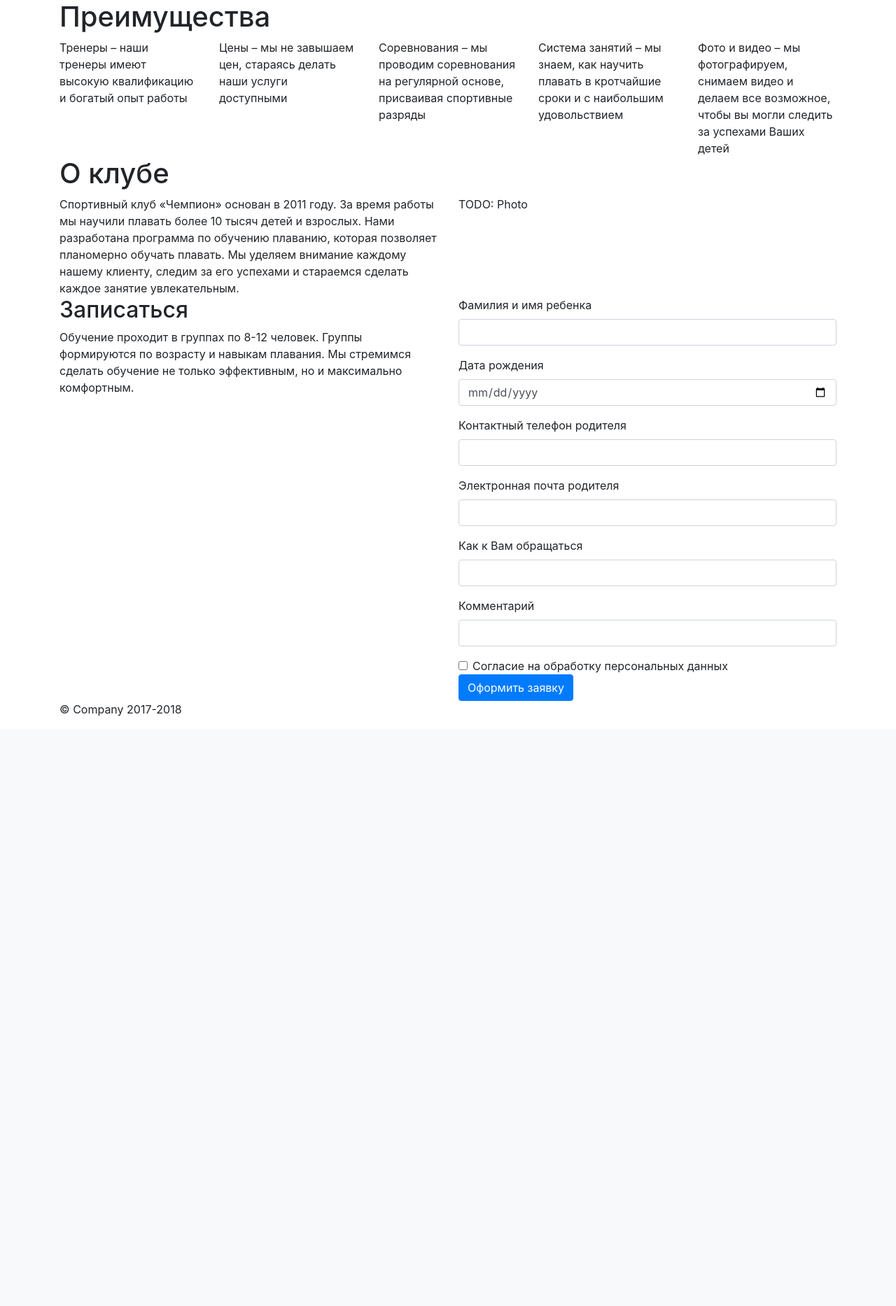
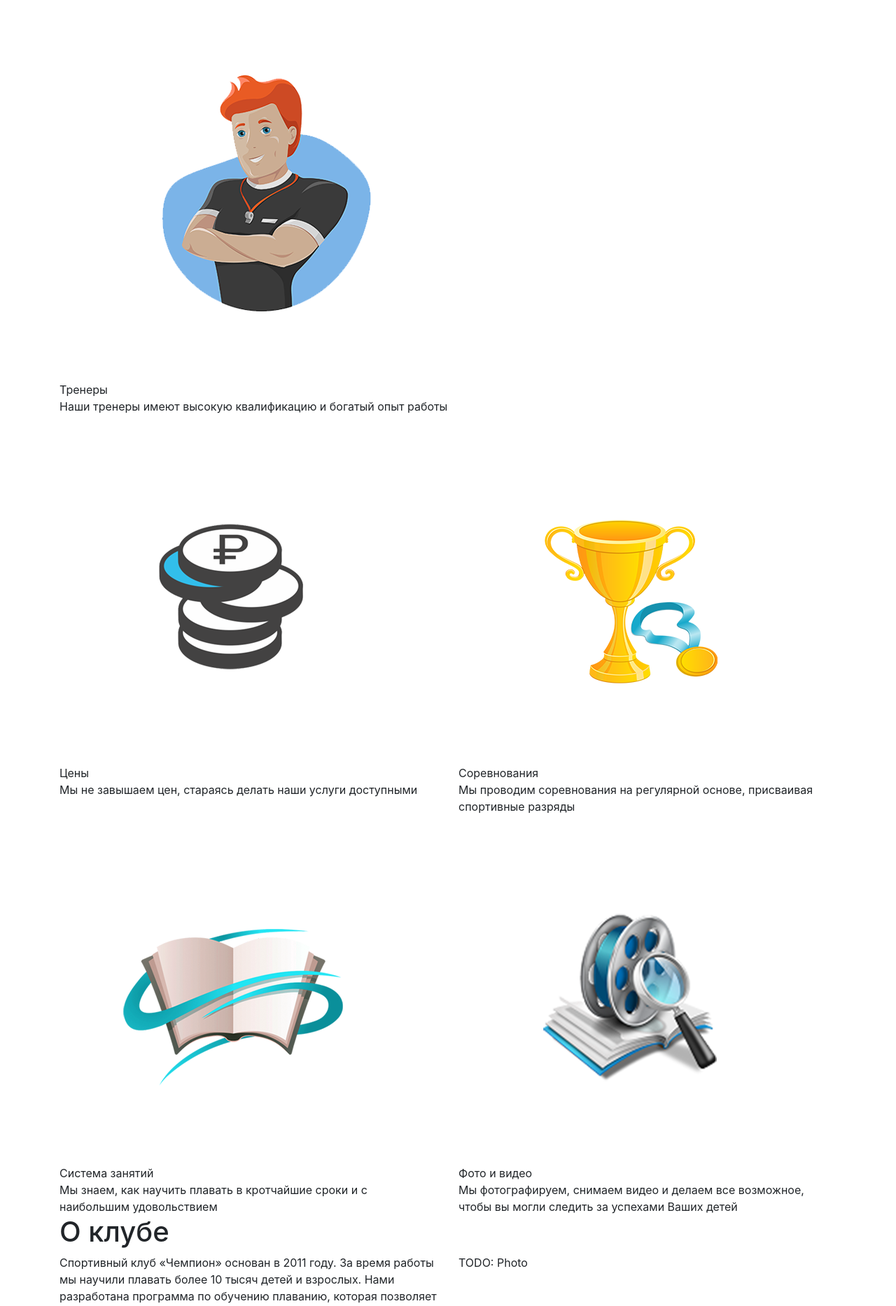
Before and after one commit to arusakov/champion, a Django app: page / in a window 1280 px wide. Shown: the part 56-1923 px from the top of the page at 70% size. Before the commit the page ends 1080 px from the top, so only its background shows below. Run offline with Django 3.2, Linux system fonts and the light colour scheme; some libraries are stand-ins or nearby versions.

Commit message:
Logos for advantages

```diff
--- a/promo/templates/index.html
+++ b/promo/templates/index.html
@@ -1,3 +1,4 @@
+{% load static %}
 <!doctype html>
 <html lang="en">
   <head>
@@ -15,28 +16,47 @@
   <body>
     <nav class="navbar navbar-light bg-light">
       <a class="navbar-brand" href="#">
-        <img src="/static/brand.png" width="30" height="30" class="d-inline-block align-top" alt="">
+        <img src="{% static '/images/brand.png' %}" width="30" height="30" class="d-inline-block align-top" alt="">
         СК «Чемпион»
       </a>
     </nav>
 
     <div class="container">
-      <h1>Преимущества</h1>
       <div class="row">
         <div class="col">
-          Тренеры – наши тренеры имеют высокую квалификацию и богатый опыт работы
+          <img class="advantage-logo" src="{% static '/images/advantages/trainers.png' %}">
+          <div class="advantage-title">Тренеры</div>
+          <div class="advantage-description">
+            Наши тренеры имеют высокую квалификацию и богатый опыт работы
+          </div>
         </div>
         <div class="col">
-          Цены – мы не завышаем цен, стараясь делать наши услуги доступными
+          <img class="advantage-logo" src="{% static '/images/advantages/cost.png' %}">
+          <div class="advantage-title">Цены</div>
+          <div class="advantage-description">
+            Мы не завышаем цен, стараясь делать наши услуги доступными
+          </div>
         </div>
         <div class="col">
-          Соревнования – мы проводим соревнования на регулярной основе, присваивая спортивные разряды
+          <img class="advantage-logo" src="{% static '/images/advantages/competitions.png' %}">
+          <div class="advantage-title">Соревнования</div>
+          <div class="advantage-description">
+            Мы проводим соревнования на регулярной основе, присваивая спортивные разряды
+          </div>
         </div>
         <div class="col">
-          Система занятий – мы знаем, как научить плавать в кротчайшие сроки и с наибольшим удовольствием
+          <img class="advantage-logo" src="{% static '/images/advantages/knowledge.png' %}">
+          <div class="advantage-title">Система занятий</div>
+          <div class="advantage-description">
+            Мы знаем, как научить плавать в кротчайшие сроки и с наибольшим удовольствием
+          </div>
         </div>
         <div class="col">
-          Фото и видео – мы фотографируем, снимаем видео и делаем все возможное, чтобы вы могли следить за успехами Ваших детей
+          <img class="advantage-logo" src="{% static '/images/advantages/photovideo.png' %}">
+          <div class="advantage-title">Фото и видео</div>
+          <div class="advantage-description">
+            Мы фотографируем, снимаем видео и делаем все возможное, чтобы вы могли следить за успехами Ваших детей
+          </div>
         </div>
       </div>
     </div>
```
Also changed, not shown: promo/static/images/advantages/competitions.png (added), promo/static/images/advantages/cost.png (added), promo/static/images/advantages/knowledge.png (added), promo/static/images/advantages/photovideo.png (added), promo/static/images/advantages/trainers.png (added), promo/static/images/brand.png (renamed from promo/static/brand.png).
